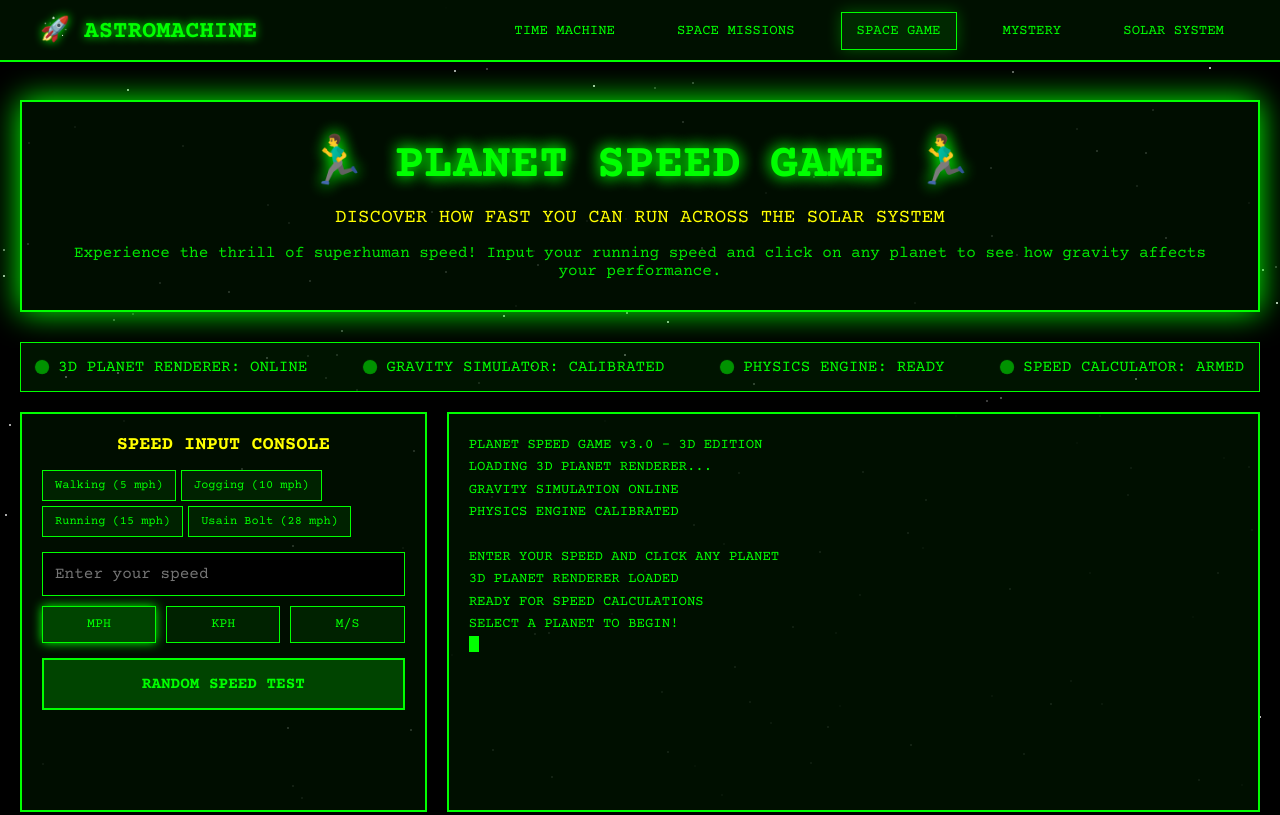
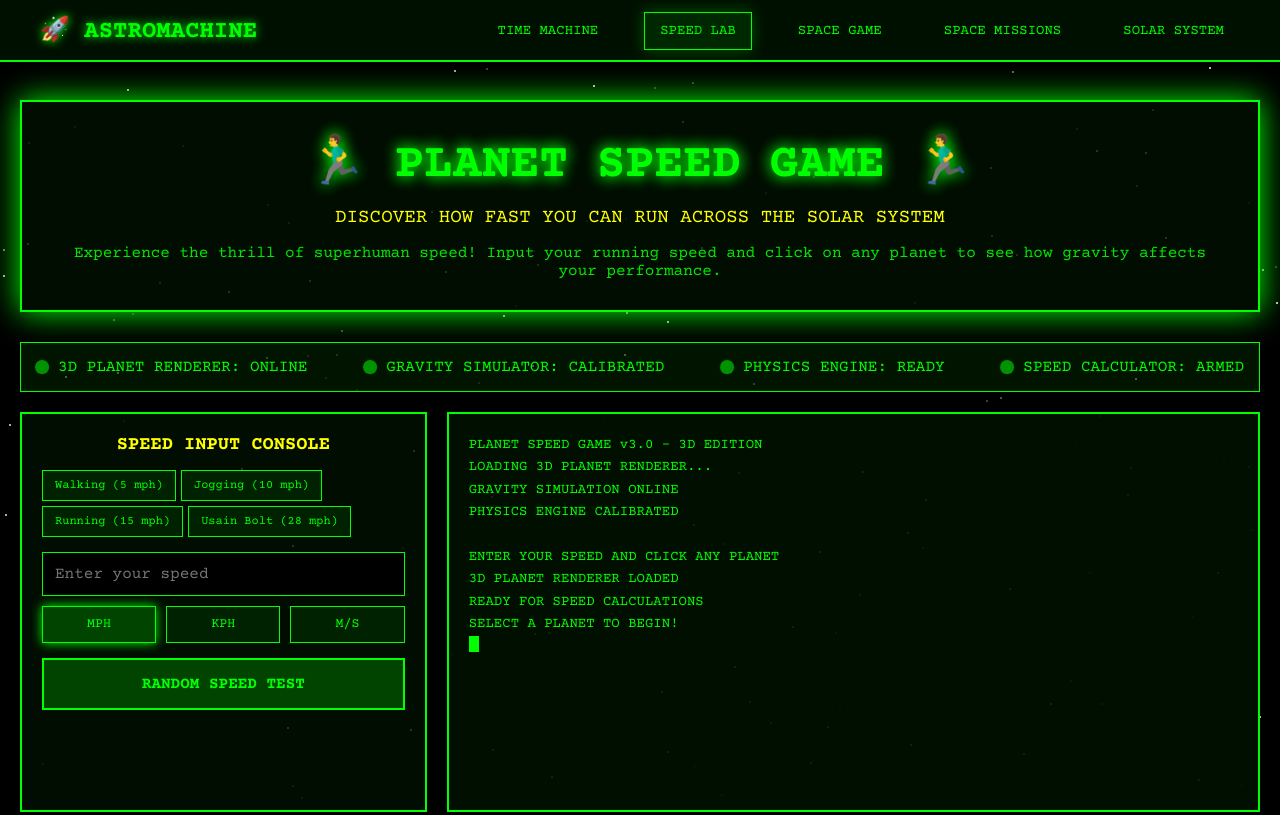
Before and after one commit to Heramb-Acharya/AstroMachine, a plain HTML site: page speedlab.html in a window 1280 px wide. Shown: the top 815 px of the page. Drawn offline with nearby package versions, Linux system fonts and the light colour scheme.

Commit message:
Updated Navbars

```diff
--- a/mystery.html
+++ b/speedlab.html
@@ -685,9 +685,9 @@
             <div class="nav-logo">🚀 ASTROMACHINE</div>
             <ul class="nav-menu" id="navMenu">
                 <li><a href="index.html" class="nav-item">Time Machine</a></li>
+                <li><a href="speedlab.html" class="nav-item active">Speed Lab</a></li>
+                <li><a href="game.html" class="nav-item">Space Game</a></li>
                 <li><a href="missions.html" class="nav-item">Space Missions</a></li>
-                <li><a href="game.html" class="nav-item active">Space Game</a></li>
-                <li><a href="mystery.html" class="nav-item">Mystery</a></li>
                 <li><a href="solar-system.html" class="nav-item">Solar System</a></li>
             </ul>
             <div class="hamburger" id="hamburger">
```
Also changed, not shown: game.html (+2 -2 lines), index.html (+2 -2 lines).
